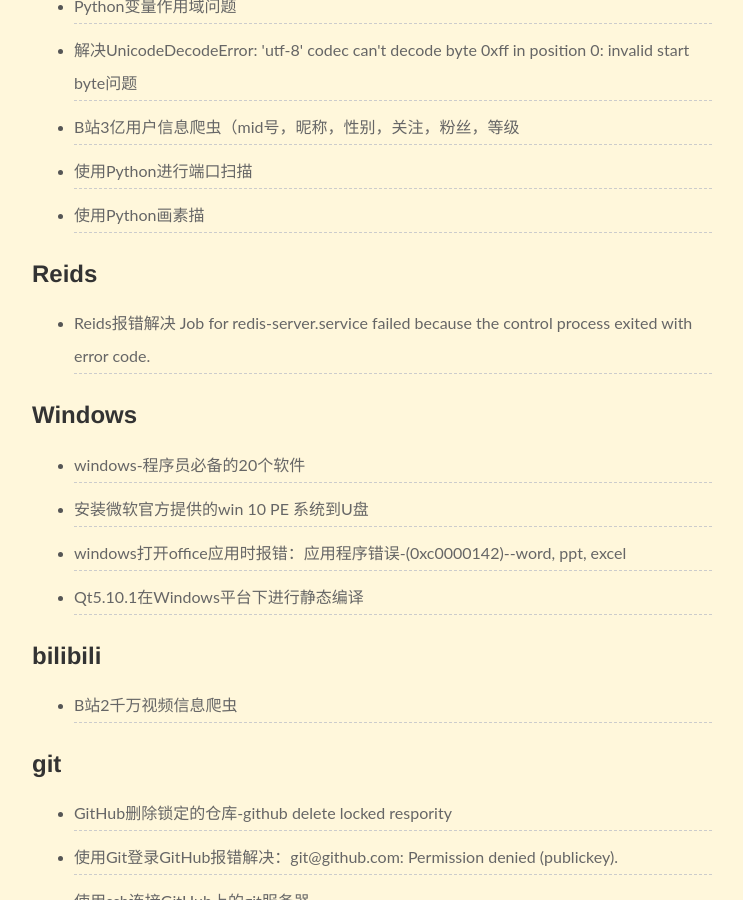
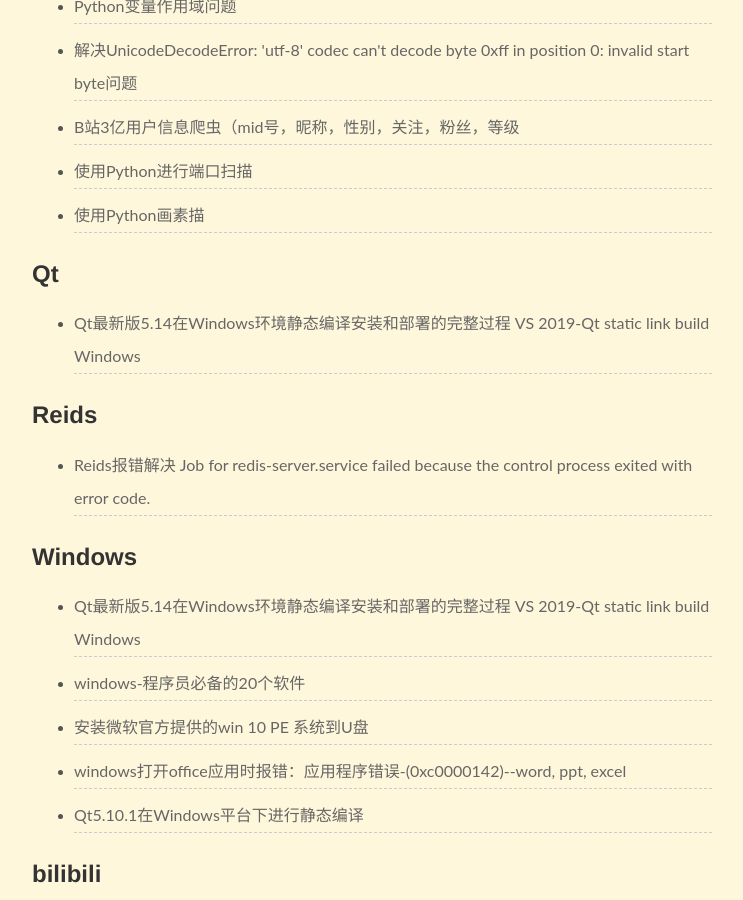
Before and after one commit to last2win/blog-cdn, a Jekyll site: the page built from pages/categories.md, in a window 1280 px wide and 900 px high, scrolled down 4117 px. Shown: the whole window, without its empty margins (138-881 px from the left). Built offline with Jekyll 4.4.1, drawn with Linux system fonts in a browser that asks for light colours; comment, search, counter and statistics services are not loaded; some of the changed lines change nothing that is shown.

Commit message:
2020-2-26

````diff
--- /dev/null
+++ b/_posts/2020-2-26-qt-5.14-static-link.md
@@ -0,0 +1,266 @@
+---
+layout: post
+title: "Qt最新版5.14在Windows环境静态编译安装和部署的完整过程 VS 2019-Qt static link build Windows"
+categories: [Windows,Qt]
+description: "静态编译(static link)-源码下载/source code download-编译工具下载/compiler download"
+---
+
+此文首发于我的Jekyll博客：[zhang0peter的个人博客](https://zhang0peter.com)
+
+{% raw %}
+***
+{% endraw %}
+
+## 为什么要静态编译(static link)
+
+在默认情况下，用QtCreator编译程序时，使用的是动态编译。编译好的程序在运行时需要另外加上相应的Qt库文件，一大堆dll文件。如果想将生成的程序连同所需要的库一起完整地打包成一个可执行程序，那就需要使用静态编译。Qt官方不提供静态编译好的安装包，所以需要我们在自己的电脑上静态编译。而且exe文件会比动态编译的要小上很多。
+## 1.源码下载/source code download
+
+*2020-2-25： Qt 5.14.1 版本出来*
+
+Qt最新版`5.14.1`的源码下载地址：[Index of /archive/qt/5.14/5.14.1/single](http://download.qt.io/archive/qt/5.14/5.14.1/single/)
+
+
+选择文件：`qt-everywhere-src-5.14.1.zip`
+
+源码压缩包849M，解压后2.32G
+
+
+## 2. 编译工具下载/compiler download
+
+Qt官方文档要求编译工具：[Qt for Windows - Requirements  Qt 5.14](https://doc.qt.io/qt-5/windows-requirements.html#building-from-source)
+
+打开源码目录下的README文件，查看当前版本Qt要求的Windows环境下编译需要安装的工具：
+
+```markdown
+   Windows:
+   --------
+
+     Open a command prompt.
+     Ensure that the following tools can be found in the path:
+     * Supported compiler (Visual Studio 2012 or later,
+        MinGW-builds gcc 4.9 or later)
+     * Perl version 5.12 or later   [http://www.activestate.com/activeperl/]
+     * Python version 2.7 or later  [http://www.activestate.com/activepython/]
+     * Ruby version 1.9.3 or later  [http://rubyinstaller.org/]
+```
+### 编译环境选择：MinGW/MSVC
+在Windows上，有两个预构建环境可供选择：一个是 MinGW ，另一个是Microsoft Visual Studio(MSVC)。这两个环境不兼容，无法混合。你必须选择一个。
+
+这两者的区别如下：
+
+当你的项目使用MinGW编译的使用，想要用一个MSVC编译生成的库时就会有问题。使用MinGW编译项目的时候，所使用的Lib也要是MinGW编译的。如果你只是开发Window平台的软件时，最好用Qt MSVC组合，这样可以使用大量的第三方lib，还有很多的构建指令，毕竟window上MSVC才是王道。
+
+我选择MSVC，打开安装VS时自带安装的MSCV：`x64 Native Tools Command Prompt for VS 2019`
+
+```sh
+**********************************************************************
+** Visual Studio 2019 Developer Command Prompt v16.4.5
+** Copyright (c) 2019 Microsoft Corporation
+**********************************************************************
+[vcvarsall.bat] Environment initialized for: 'x64'
+
+C:\Program Files (x86)\Microsoft Visual Studio\2019\Community>
+```
+如果你想编译32位版本的qt，可以选择`x86 Native Tools Command Prompt for VS 2019`
+### Perl
+Perl 官网：[Perl Download - www.perl.org](https://www.perl.org/get.html)
+
+其中Windows版有2种可以下载，分别是`ActivePerl`和`Strawberry Perl`。其中`ActivePerl`需要注册后下载，`Strawberry Perl`可以直接下载，推荐`Strawberry Perl`.
+
+`Strawberry Perl`下载地址：[Strawberry Perl for Windows](http://strawberryperl.com/)
+
+安装时默认会添加ActivePerl到环境变量。
+
+测试添加是否成功：
+```sh
+Windows PowerShell
+版权所有 (C) Microsoft Corporation。保留所有权利。
+
+尝试新的跨平台 PowerShell https://aka.ms/pscore6
+
+PS C:/Users/peter> perl.exe -v
+
+This is perl 5, version 30, subversion 1 (v5.30.1) built for MSWin32-x64-multi-thread
+
+Copyright 1987-2019, Larry Wall
+
+Perl may be copied only under the terms of either the Artistic License or the
+GNU General Public License, which may be found in the Perl 5 source kit.
+
+Complete documentation for Perl, including FAQ lists, should be found on
+this system using "man perl" or "perldoc perl".  If you have access to the
+Internet, point your browser at http://www.perl.org/, the Perl Home Page.
+```
+### Python
+下载Python：[Python Releases for Windows Python.org](https://www.python.org/downloads/windows/)
+
+推荐下载最新版`3.8.1`
+
+安装后**手动**添加Python到环境变量。
+
+测试添加是否成功：
+```sh
+Windows PowerShell
+版权所有 (C) Microsoft Corporation。保留所有权利。
+
+尝试新的跨平台 PowerShell https://aka.ms/pscore6
+
+PS C:/Users/peter> python.exe
+Python 3.7.4 (default, Aug  9 2019, 18:34:13) [MSC v.1915 64 bit (AMD64)] :: Anaconda, Inc. on win32
+
+Warning:
+This Python interpreter is in a conda environment, but the environment has
+not been activated.  Libraries may fail to load.  To activate this environment
+please see https://conda.io/activation
+
+Type "help", "copyright", "credits" or "license" for more information.
+>>>
+```
+### Ruby
+Ruby下载地址：[RubyInstaller for Windows](https://rubyinstaller.org/downloads/)
+
+安装时默认会添加Ruby到环境变量。
+
+测试添加是否成功：
+
+```sh
+PS C:/Users/peter> ruby.exe -v
+ruby 2.6.5p114 (2019-10-01 revision 67812) [x64-mingw32]
+```
+
+
+版权声明：本文为博主原创文章，转载请附上博文链接:[Qt最新版5.14在Windows环境静态编译安装和部署的完整过程 VS 2019-Qt static link build Windows](http://zhang0peter.com/2020/02/25/qt-5.14-static-link/)
+
+## 3.编译
+
+在D盘新建一个目录用来存放编译好的内容：`D:\qt`
+
+在`x64 Native Tools Command Prompt for VS 2019`的终端进入Qt源代码目录：
+```sh
+C:\Users\peter\Downloads>cd qt-everywhere-src-5.14.1
+C:\Users\peter\Downloads\qt-everywhere-src-5.14.1>
+```
+### 1.修改源码里的`qtbase\mkspecs\common\msvc-desktop.conf`文件
+修改-MD为-MT
+
+修改前：
+```sh
+QMAKE_CFLAGS_RELEASE    = $$QMAKE_CFLAGS_OPTIMIZE -MD
+QMAKE_CFLAGS_RELEASE_WITH_DEBUGINFO += $$QMAKE_CFLAGS_OPTIMIZE -Zi -MD
+QMAKE_CFLAGS_DEBUG      = -Zi -MDd
+```
+修改后：
+```sh
+QMAKE_CFLAGS_RELEASE    = $$QMAKE_CFLAGS_OPTIMIZE -MT
+QMAKE_CFLAGS_RELEASE_WITH_DEBUGINFO += $$QMAKE_CFLAGS_OPTIMIZE -Zi -MT
+QMAKE_CFLAGS_DEBUG      = -Zi -MTd
+```
+
+D的意思是动态编译(dynamic link)，T的意思是静态编译（static link）。
+这一步官方教程没有要求，但其他人的很多教程里都有写，我就加上了
+
+### 2.配置config文件：
+配置命令如下：
+```js
+configure.bat -static -prefix "D:\qt" -confirm-license -opensource  -debug-and-release -platform win32-msvc  -nomake examples -nomake tests  -plugin-sql-sqlite -plugin-sql-odbc -qt-zlib -qt-libpng -qt-libjpeg -opengl desktop -mp
+```
+具体含义如下：
+```sh
+configure.bat
+-static #指明是静态编译
+-prefix "D:\qt" #指明安装的目录
+-confirm-license -opensource  #指明是开源版本的qt
+-debug-and-release #指明需要debug版和release版，可以单独选择release版
+-platform win32-msvc  #指明使用msvc编译，这里的win32并不指32位
+-nomake examples -nomake tests  #不编译样例
+-plugin-sql-sqlite -plugin-sql-odbc -qt-zlib -qt-libpng -qt-libjpeg #可选插件
+-opengl desktop  #用系统自带的opengl
+-mp #多核编译
+```
+
+```sh
+C:\Users\peter\Downloads\qt-everywhere-src-5.14.1>configure.bat -static -prefix "D:\qt" -confirm-license -opensource  -debug-and-release -platform win32-msvc  -nomake examples -nomake tests  -plugin-sql-sqlite -plugin-sql-odbc -qt-zlib -qt-libpng -qt-libjpeg -opengl desktop -mp
++ cd qtbase
++ C:\Users\peter\Downloads\qt-everywhere-src-5.14.1\qtbase\configure.bat -top-level -static -prefix "D:\qt" -confirm-license -opensource  -debug-and-release -platform win32-msvc  -nomake examples -nomake tests  -plugin-sql-sqlite -plugin-sql-odbc -qt-zlib -qt-libpng -qt-libjpeg -opengl desktop -mp
+
+Notice: re-mapping requested qmake spec to unified 'win32-msvc'.
+
+Bootstrapping qmake ...
+....
+Qt is now configured for building. Just run 'nmake'.
+Once everything is built, you must run 'nmake install'.
+Qt will be installed into 'D:\qt'.
+
+Prior to reconfiguration, make sure you remove any leftovers from
+the previous build.
+```
+
+### 3.make
+上面提到过在Windows上，有两个预构建环境可供选择：一个是MinGW，另一个是Microsoft Visual Studio(MSVC)。
+
+我选择的是msvc环境，使用命令nmake即可进行编译。
+```js
+nmake
+```
+新版的MSVC可以进行多线程编译，旧版本的MSVC自带的nmake没有多线程编译功能，有一个替代功能的软件**jom**可以进行nmake的多线程编译。
+
+jom的下载地址：[Jom - Qt Wiki](https://wiki.qt.io/Jom)
+
+
+在刚才的终端中运行命令：
+```js
+D:/jom_1_1_3/jom.exe
+```
+
+我的CPU是`i7-8565U`，CPU100%运行，花费了大约3个小时。
+
+
+make完成后源码和编译后的共有`18.8G`大小。
+
+### 4.make install
+使用nmake单线程install:
+```js
+nmake install
+```
+
+安装完成后，QT的文件夹有3.45G
+
+
+## 4.添加到Qt Creator
+这里需要说明一下，Qt Creator现在已经不能直接下载最新版本，需要在线安装：[Index of /archive/online_installers/3.2](http://download.qt.io/archive/online_installers/3.2/)
+
+下载后安装最新版的Qt Creator4.9
+
+### 添加Qt Versions
+
+![图片]({% link /images/2020/qt-1.png %})
+
+### 新建构建套件
+
+新建构建套件，Qt版本选择刚添加的静态版，记得编译器选自己编译时用的编译器。
+
+![图片]({% link /images/2020/qt-2.png %})
+
+如果编译器版本选错了，会报错：
+
+```sh
+qwindowsvistastyled.lib(main.obj):-1: error: LNK1112: 模块计算机类型“x86”与目标计算机类型“x64”冲突
+```
+```sh
+:-1: error: Symbolic links not supported: disabling -L.
+```
+**注意：如果选择的编译器跟跟编译`qmake`时的编译器不同，会报很多错误**
+
+如果你不知道自己的编译器是哪个版本，全部试一遍
+
+### 新建项目
+新建项目，成功运行：
+
+![图片]({% link /images/2020/qt-3.png %})
+
+一个exe的大小是11M，包括了所有需要的内容。
+
+## 5.小结
+
+Qt 5.14.1 的静态编译的过程还算顺利，需要注意的是编译前要仔细阅读官方文档，毕竟很多教程不是最新的，但官方文档一般都是最新的。
--- a/pages/about.md
+++ b/pages/about.md
@@ -15,7 +15,7 @@
 {% endraw %}
 此博客基于该模板搭建而成：[My Blog / Jekyll Themes / GitHub Pages 博客模板](https://github.com/mzlogin/mzlogin.github.io)
 
-博客项目地址：[zhang0peter- 基于GitHub的Jeykll静态博客](https://github.com/zhang0peter/zhang0peter.github.io)
+我的博客项目地址：[zhang0peter- 基于GitHub的Jeykll静态博客](https://github.com/zhang0peter/zhang0peter.github.io)
 
 做的改动如下：
 - 修改网页背景色为`#FFF7DB`
````
Also changed, not shown: images/2020/qt-1.png (added), images/2020/qt-2.png (added), images/2020/qt-3.png (added).
